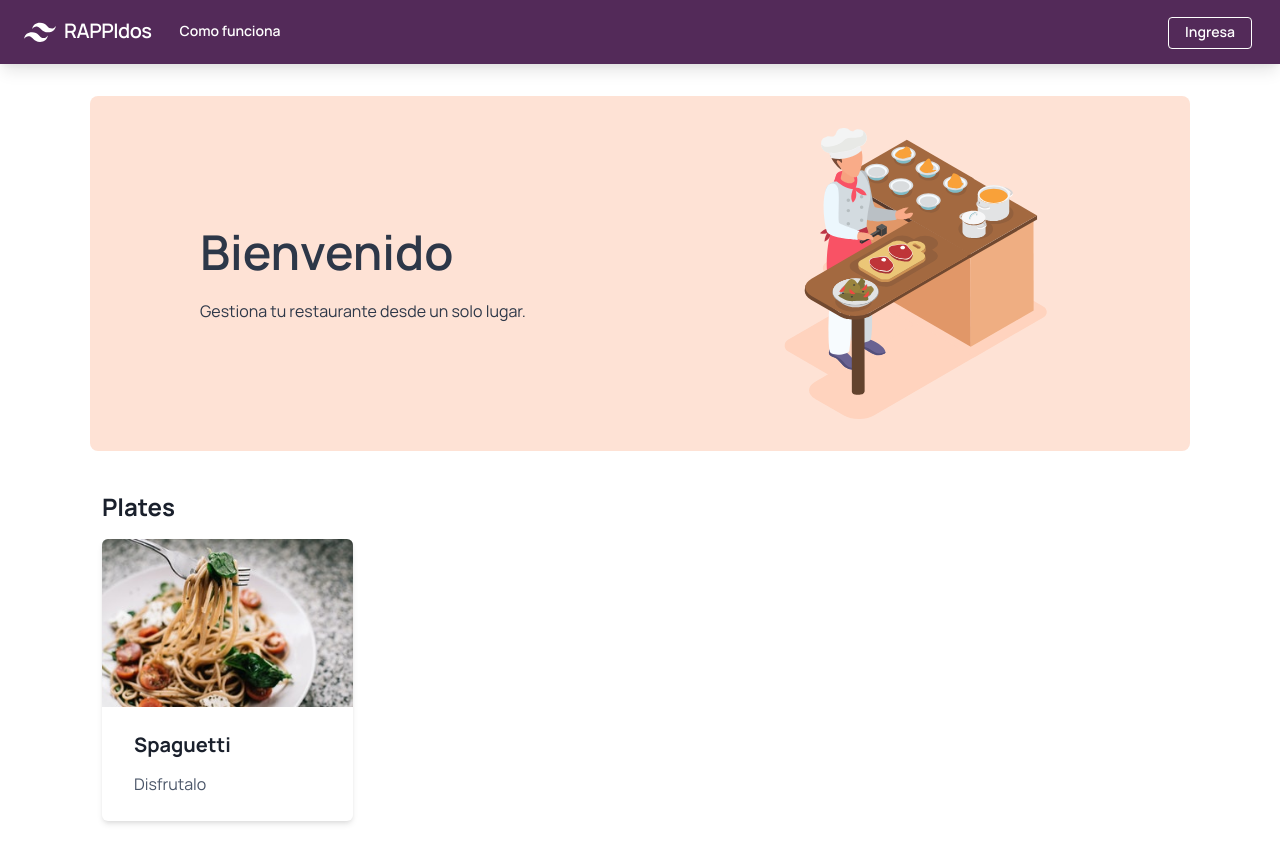
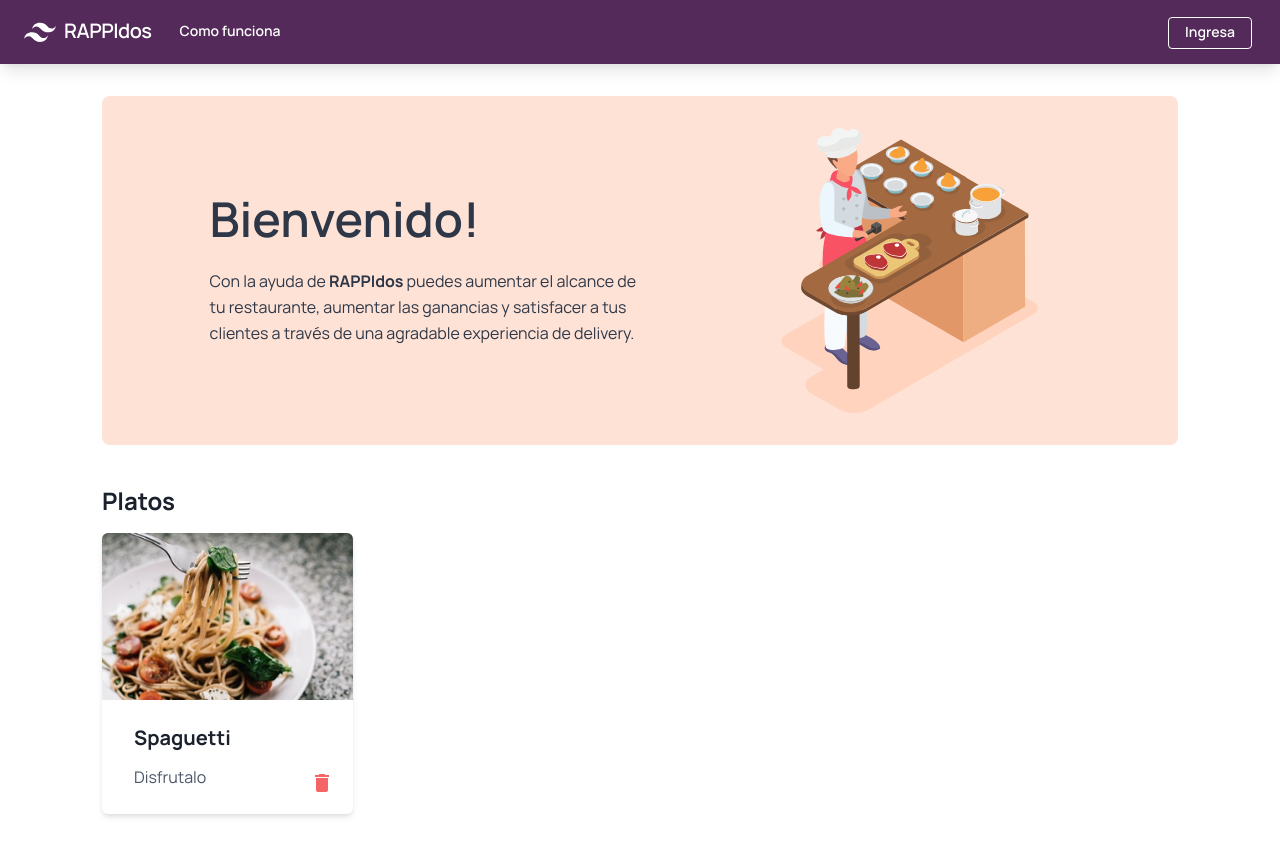
Before and after one commit to jaravad/rappidos, a React (Create React App) app: page /platos in a window 1280 px wide. Shown: the top 862 px of the page. Before the commit the page ends 833 px from the top, so only its background shows below. Built offline with nearby package versions, Linux system fonts and the light colour scheme; no server answers.

Commit message:
fix: delete plate, animations with transform, scroll restoration

```diff
--- a/src/App.js
+++ b/src/App.js
@@ -6,6 +6,7 @@ import { BrowserRouter as Router, Switch, Route } from 'react-router-dom';
 import PlatesPage from './components/plates/PlatesPage';
 import AddPlate from './components/AddPlate';
 import './assets/css/404error.css';
+import ScrollToTop from './components/ScrollToTop';
 
 export function isInputNumber(evt) {
   const ch = String.fromCharCode(evt.which);
@@ -32,6 +33,7 @@ const Page404 = ({ location }) => (
 function App() {
   return (
     <Router>
+      <ScrollToTop />
       <Switch>
         <Route exact path="/">
           <NavBar />
--- a/src/assets/css/myStyles.css
+++ b/src/assets/css/myStyles.css
@@ -1,4 +1,6 @@
 /*tailwind colors*/
+/*Material Icons*/
+@import url("https://fonts.googleapis.com/icon?family=Material+Icons");
 html {
   scroll-behavior: smooth;
 }
@@ -13,26 +15,6 @@ body {
   z-index: 10;
   -webkit-animation: nav-anim 1s ease-in-out;
           animation: nav-anim 1s ease-in-out;
-}
-
-.hero-section {
-  background-color: #fee2d5;
-  min-height: 40em;
-}
-
-.img-animation {
-  -webkit-animation: img-anim 1s ease-out;
-          animation: img-anim 1s ease-out;
-}
-
-.right-to-left-anim {
-  -webkit-animation: right-to-left 1s ease;
-          animation: right-to-left 1s ease;
-}
-
-.left-to-right-anim {
-  -webkit-animation: left-to-right 1s ease;
-          animation: left-to-right 1s ease;
 }
 
 .carousel__card {
@@ -119,10 +101,17 @@ textarea {
   background-color: #f72139;
 }
 
+/*============Plates===========*/
 .plates-section {
   background-color: #fee2d5;
 }
 
+.plates__delete {
+  right: 15px;
+  bottom: 15px;
+}
+
+/*=============================*/
 /*==========Keyframes==========*/
 @-webkit-keyframes nav-anim {
   from {
@@ -141,69 +130,155 @@ textarea {
   }
 }
 
-@-webkit-keyframes img-anim {
+@-webkit-keyframes from-bottom {
   from {
     opacity: 0;
-    top: 100px;
+    -webkit-transform: translate(0, 100px);
+            transform: translate(0, 100px);
   }
   to {
     opacity: 1;
-    top: 0;
+    -webkit-transform: translate(0, 0);
+            transform: translate(0, 0);
   }
 }
 
-@keyframes img-anim {
+@keyframes from-bottom {
   from {
     opacity: 0;
-    top: 100px;
+    -webkit-transform: translate(0, 100px);
+            transform: translate(0, 100px);
   }
   to {
     opacity: 1;
-    top: 0;
+    -webkit-transform: translate(0, 0);
+            transform: translate(0, 0);
   }
 }
 
 @-webkit-keyframes right-to-left {
   from {
     opacity: 0;
-    left: 100px;
+    -webkit-transform: translate(100px, 0);
+            transform: translate(100px, 0);
   }
   to {
     opacity: 1;
-    left: 0;
+    -webkit-transform: translate(0, 0);
+            transform: translate(0, 0);
   }
 }
 
 @keyframes right-to-left {
   from {
     opacity: 0;
-    left: 100px;
+    -webkit-transform: translate(100px, 0);
+            transform: translate(100px, 0);
   }
   to {
     opacity: 1;
-    left: 0;
+    -webkit-transform: translate(0, 0);
+            transform: translate(0, 0);
   }
 }
 
 @-webkit-keyframes left-to-right {
   from {
     opacity: 0;
-    left: -100px;
+    -webkit-transform: translate(-100px, 0);
+            transform: translate(-100px, 0);
   }
   to {
     opacity: 1;
-    left: 0;
+    -webkit-transform: translate(0, 0);
+            transform: translate(0, 0);
   }
 }
 
 @keyframes left-to-right {
   from {
     opacity: 0;
-    left: -100px;
+    -webkit-transform: translate(-100px, 0);
+            transform: translate(-100px, 0);
   }
   to {
     opacity: 1;
-    left: 0;
+    -webkit-transform: translate(0, 0);
+            transform: translate(0, 0);
   }
 }
+
+@-webkit-keyframes upper-corner {
+  from {
+    opacity: 0;
+    -webkit-transform: translate(100px, -100px);
+            transform: translate(100px, -100px);
+  }
+  to {
+    opacity: 1;
+    -webkit-transform: translate(0, 0);
+            transform: translate(0, 0);
+  }
+}
+
+@keyframes upper-corner {
+  from {
+    opacity: 0;
+    -webkit-transform: translate(100px, -100px);
+            transform: translate(100px, -100px);
+  }
+  to {
+    opacity: 1;
+    -webkit-transform: translate(0, 0);
+            transform: translate(0, 0);
+  }
+}
+
+@-webkit-keyframes fade {
+  from {
+    opacity: 0;
+  }
+  to {
+    opacity: 1;
+  }
+}
+
+@keyframes fade {
+  from {
+    opacity: 0;
+  }
+  to {
+    opacity: 1;
+  }
+}
+
+.hero-section {
+  background-color: #fee2d5;
+  min-height: 40em;
+}
+
+.from-bottom-anim {
+  -webkit-animation: from-bottom 1s ease-out;
+          animation: from-bottom 1s ease-out;
+}
+
+.right-to-left-anim {
+  -webkit-animation: right-to-left 1s ease;
+          animation: right-to-left 1s ease;
+}
+
+.left-to-right-anim {
+  -webkit-animation: left-to-right 1s ease;
+          animation: left-to-right 1s ease;
+}
+
+.upper-corner-anim {
+  -webkit-animation: upper-corner 1s ease;
+          animation: upper-corner 1s ease;
+}
+
+.fade-anim {
+  -webkit-animation: fade 1s ease;
+          animation: fade 1s ease;
+}
 /*# sourceMappingURL=myStyles.css.map */
--- a/src/assets/css/myStyles.scss
+++ b/src/assets/css/myStyles.scss
@@ -8,6 +8,9 @@ $gray-900: #1a202c;
 $gray-800: #2d3748;
 
 $gray-placeholder: #a0aec0;
+
+/*Material Icons*/
+@import url('https://fonts.googleapis.com/icon?family=Material+Icons');
 
 html {
   scroll-behavior: smooth;
@@ -22,23 +25,6 @@ body {
   background-color: $color-5;
   z-index: 10;
   animation: nav-anim 1s ease-in-out;
-}
-
-.hero-section {
-  background-color: $color-1;
-  min-height: 40em;
-}
-
-.img-animation {
-  animation: img-anim 1s ease-out;
-}
-
-.right-to-left-anim {
-  animation: right-to-left 1s ease;
-}
-
-.left-to-right-anim {
-  animation: left-to-right 1s ease;
 }
 
 .carousel__card {
@@ -104,9 +90,18 @@ textarea {
   background-color: darken($color: $color-3, $amount: 10%);
 }
 
+/*============Plates===========*/
+
 .plates-section {
   background-color: $color-1;
 }
+
+.plates__delete {
+  right: 15px;
+  bottom: 15px;
+}
+
+/*=============================*/
 
 /*==========Keyframes==========*/
 
@@ -120,38 +115,85 @@ textarea {
   }
 }
 
-@keyframes img-anim {
+@keyframes from-bottom {
   from {
     opacity: 0;
-    top: 100px;
+    transform: translate(0, 100px);
   }
 
   to {
     opacity: 1;
-    top: 0;
+    transform: translate(0, 0);
   }
 }
 
 @keyframes right-to-left {
   from {
     opacity: 0;
-    left: 100px;
+    transform: translate(100px, 0);
   }
 
   to {
     opacity: 1;
-    left: 0;
+    transform: translate(0, 0);
   }
 }
 
 @keyframes left-to-right {
   from {
     opacity: 0;
-    left: -100px;
+    transform: translate(-100px, 0);
   }
 
   to {
     opacity: 1;
-    left: 0;
+    transform: translate(0, 0);
   }
 }
+
+@keyframes upper-corner {
+  from {
+    opacity: 0;
+    transform: translate(100px, -100px);
+  }
+
+  to {
+    opacity: 1;
+    transform: translate(0, 0);
+  }
+}
+
+@keyframes fade {
+  from {
+    opacity: 0;
+  }
+
+  to {
+    opacity: 1;
+  }
+}
+
+.hero-section {
+  background-color: $color-1;
+  min-height: 40em;
+}
+
+.from-bottom-anim {
+  animation: from-bottom 1s ease-out;
+}
+
+.right-to-left-anim {
+  animation: right-to-left 1s ease;
+}
+
+.left-to-right-anim {
+  animation: left-to-right 1s ease;
+}
+
+.upper-corner-anim {
+  animation: upper-corner 1s ease;
+}
+
+.fade-anim {
+  animation: fade 1s ease;
+}
--- a/src/components/AddPlate.js
+++ b/src/components/AddPlate.js
@@ -140,7 +140,7 @@ class AddPlate extends React.Component {
             </div>
           </article>
         </div>
-        <div className="w-5/12 h-screen pt-24 pb-12 hidden sm:flex justify-center sm:fixed md:justify-start align-middle right-0">
+        <div className="w-5/12 h-screen pt-24 pb-12 hidden sm:flex justify-center sm:fixed md:justify-start align-middle right-0 upper-corner-anim">
           <img src={plate} alt="A chef" className="h-full" />
         </div>
       </main>
--- /dev/null
+++ b/src/components/ScrollToTop.js
@@ -0,0 +1,12 @@
+import { useEffect } from 'react';
+import { useLocation } from 'react-router-dom';
+
+export default function ScrollToTop() {
+  const { pathname } = useLocation();
+
+  useEffect(() => {
+    window.scrollTo(0, 0);
+  }, [pathname]);
+
+  return null;
+}
--- a/src/components/landing/Hero.js
+++ b/src/components/landing/Hero.js
@@ -7,13 +7,13 @@ function Hero() {
       <main className="hero-section w-full h-auto md:h-screen flex flex-col-reverse md:flex-row items-center bg-gray-100 pt-10">
         <div className="w-full md:w-1/2 mb-8 md:mb-0 flex justify-center items-center">
           <img
-            className="w-3/5 md:w-3/4 relative img-animation"
+            className="w-3/5 md:w-3/4 from-bottom-anim"
             src={heroImg}
             alt="Food"
           />
         </div>
         <div className="pt-16 mb-10 md:mb-0 pl-12 md:pl-5 md:pt-0 w-full md:w-1/2 flex flex-col justify-center">
-          <div className="w-4/5 relative text-gray-800 right-to-left-anim">
+          <div className="w-4/5 text-gray-800 right-to-left-anim">
             <h1 className="text-5xl font-normal leading-tight mb-4">
               Tu oportunidad de crecer está en <strong>RAPPIdos</strong>
             </h1>
--- a/src/components/plates/Plate.js
+++ b/src/components/plates/Plate.js
@@ -2,8 +2,8 @@ import React from 'react';
 
 function Plate(props) {
   return (
-    <article className="p-3 w-1/2 md:w-1/3 lg:w-1/4">
-      <div className="w-full rounded-md overflow-hidden shadow-md bg-white">
+    <article className="p-3 w-1/2 md:w-1/3 lg:w-1/4 ">
+      <div className="w-full rounded-md overflow-hidden shadow-md bg-white relative">
         <img
           className="w-full object-contain"
           src={props.img}
@@ -13,6 +13,9 @@ function Plate(props) {
           <h3 className="font-bold mb-3 text-xl">{props.title}</h3>
           <p className="text-gray-700 text-base">{props.p}</p>
         </div>
+        <button className="p-1 rounded flex justify-center items-center absolute plates__delete transition-colors duration-300 ease hover:bg-red-500 text-red-500 hover:text-white">
+          <span className="material-icons">delete</span>
+        </button>
       </div>
     </article>
   );
--- a/src/components/plates/PlatesPage.js
+++ b/src/components/plates/PlatesPage.js
@@ -5,28 +5,34 @@ import chef from '../../assets/images/chef.svg';
 function PlatesPage() {
   return (
     <div>
-      <div className="container mx-auto pt-24">
+      <div className="container mx-auto py-24">
         <div className="w-11/12 mx-auto">
+          <div className="px-3">
             <article className="flex flex-col md:flex-row w-full rounded-lg plates-section pt-4 pb-6 md:py-8">
               <div className="w-full md:w-1/2 flex justify-center md:justify-end items-center">
-              <div className="w-4/5 my-12 md:my-0 text-gray-800 relative left-to-right-anim">
-                <h2 className="text-5xl font-semibold leading-tight mb-4 relative">
-                  Bienvenido
+                <div className="w-4/5 my-12 md:my-0 text-gray-800 left-to-right-anim">
+                  <h2 className="text-5xl font-semibold leading-tight mb-4">
+                    Bienvenido!
                   </h2>
-                <p className="leading-tight relative">
-                  Gestiona tu restaurante desde un solo lugar.
+                  <p className="leading-relaxed ">
+                    Con la ayuda de <strong>RAPPIdos</strong> puedes aumentar el
+                    alcance de tu restaurante, aumentar las ganancias y
+                    satisfacer a tus clientes a través de una agradable
+                    experiencia de delivery.
                   </p>
                 </div>
               </div>
               <div className="w-full md:w-1/2 flex justify-center items-center">
                 <img
-                className="w-7/12 md:w-6/12 relative img-animation"
+                  className="w-7/12 md:w-6/12 upper-corner-anim"
                   src={chef}
                   alt="A chef"
                 />
               </div>
             </article>
-          <h2 className="text-2xl font-bold pl-3 mt-10">Plates</h2>
+          </div>
+          <section className="fade-anim">
+            <h2 className="text-2xl font-bold pl-3 mt-10">Platos</h2>
             <div className="flex flex-wrap">
               <Plate title={'Spaguetti'} p={'Disfrutalo'} img={image} key={1} />
               {/* <Plate title={'Spaguetti'} p={'Disfrutalo'} img={image} key={1} />
@@ -35,6 +41,7 @@ function PlatesPage() {
           <Plate title={'Spaguetti'} p={'Disfrutalo'} img={image} key={1} />
           <Plate title={'Spaguetti'} p={'Disfrutalo'} img={image} key={1} /> */}
             </div>
+          </section>
         </div>
       </div>
     </div>
```
Also changed, not shown: src/components/signup-login/PhoneForm.js (+5 -5 lines), src/components/signup-login/SignUpInfo.js (+12 -12 lines), src/components/signup-login/VerificationCode.js (+8 -8 lines), 1 other file (tests, documents, lock files or other folders). Lines whose indentation alone changed are shown as unchanged.
